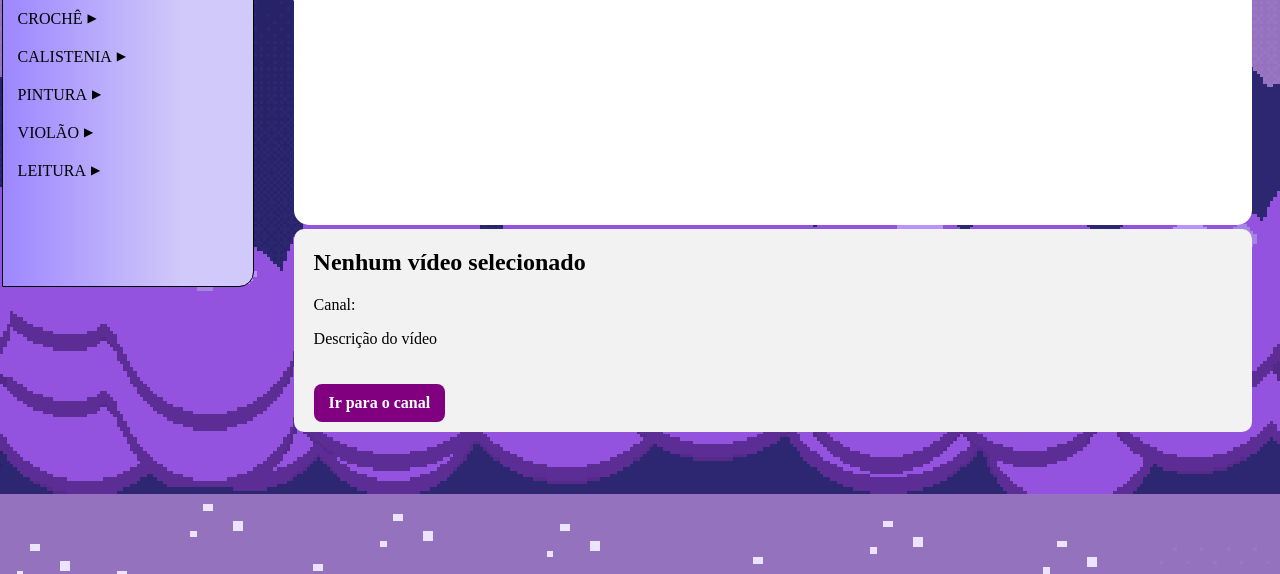
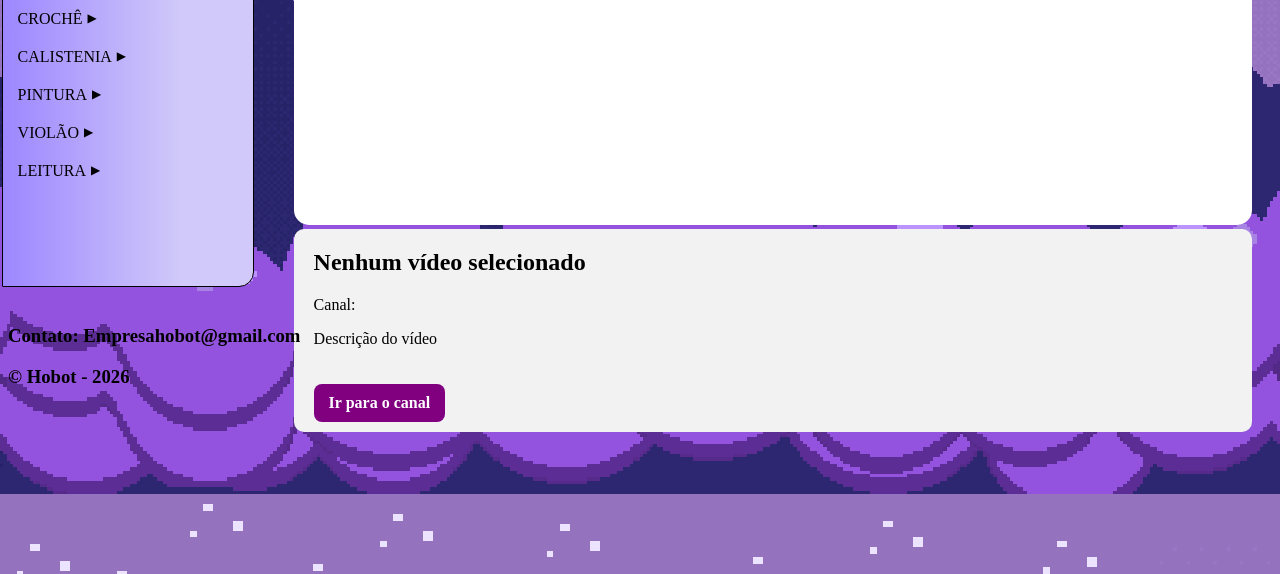
Before and after one commit to gAbriel375444/projeto-mudiciplinar, a plain HTML site: page hobbys.html in a window 1280 px wide. Shown: the part 226-800 px from the top of the page. Drawn offline with Linux system fonts and the light colour scheme.

Commit message:
Iniciando o rodapé

```diff
--- a/hobbys.html
+++ b/hobbys.html
@@ -397,5 +397,19 @@
 
         </script>
     </main>
+
+    <footer class ="foot">
+
+        <!--caixa do rodapé-->
+        <div class= "rodape">
+            <h3 class="contato"> Contato: Empresahobot@gmail.com
+
+                <p >© Hobot - 2026</p>
+            </h3>
+        </div>
+
+
+    </footer>
+
 </body>
 </html>
```
